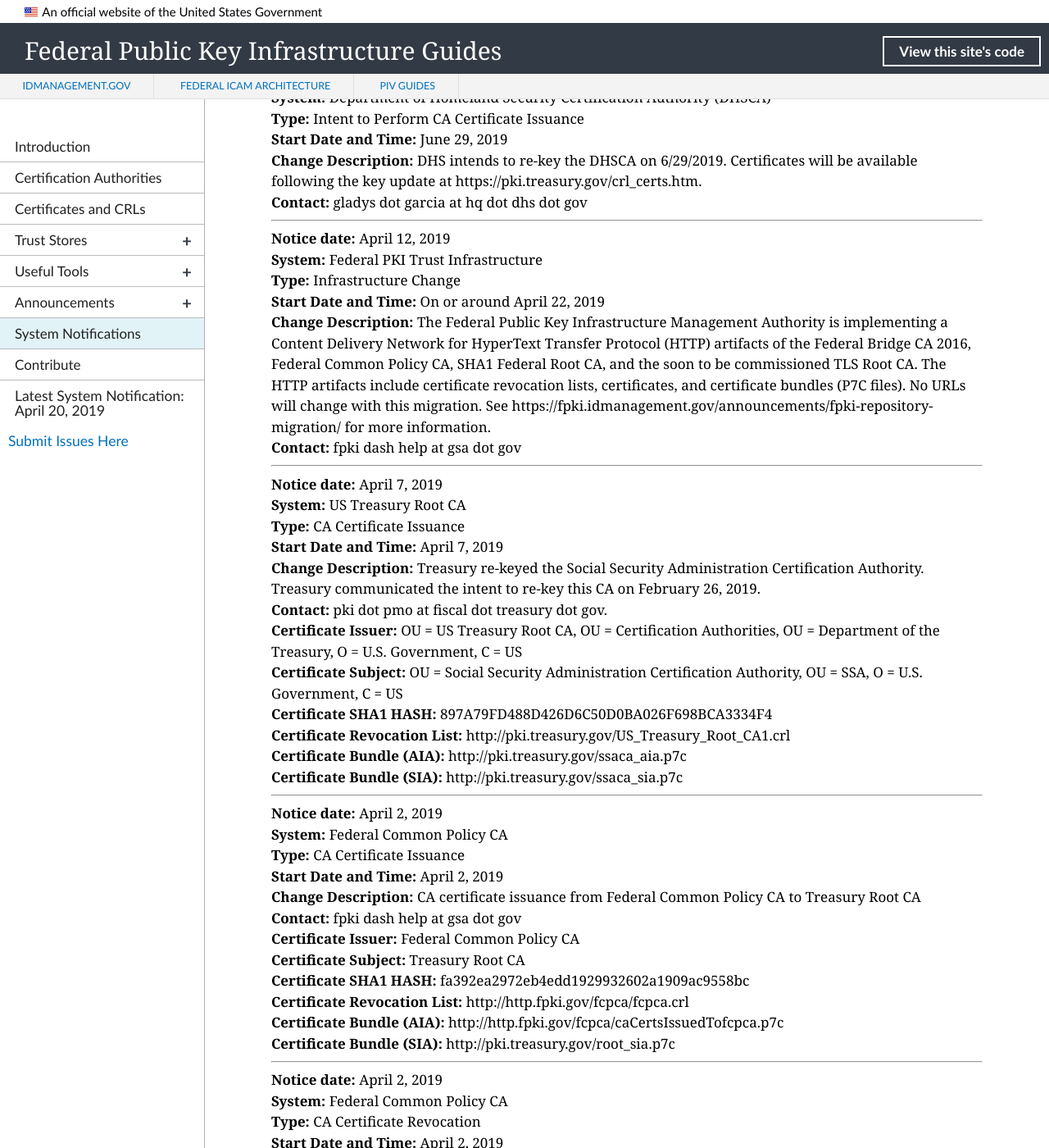
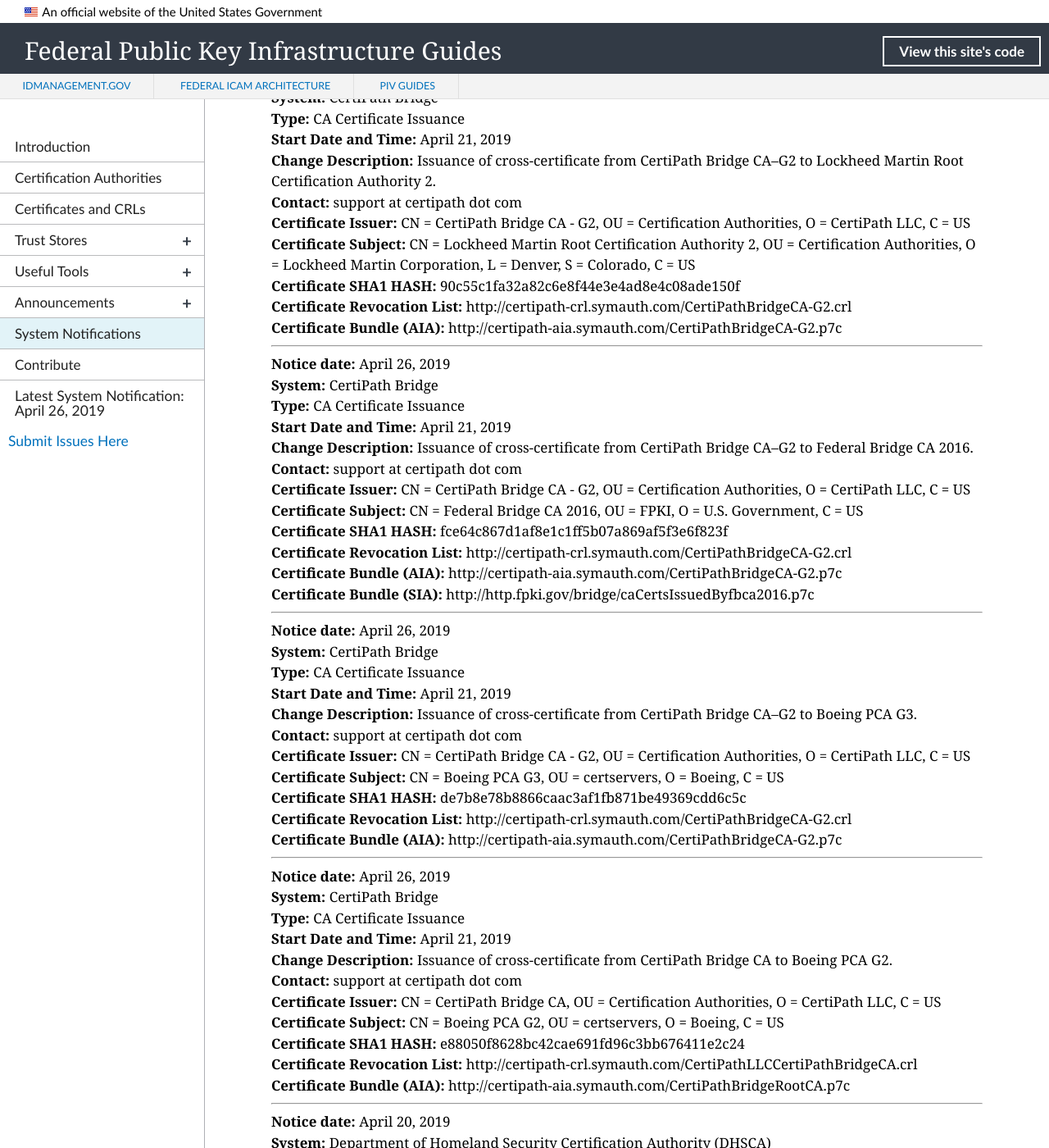
Before and after one commit to GSA/fpki-guides, a Jekyll site: the page built from pages/fpki_notifications.md, in a window 1280 px wide and 1400 px high, scrolled down 850 px. Shown: the whole window at 82% size. Built offline with Jekyll 4.4.1, drawn with Linux system fonts in a browser that asks for light colours; nearby versions of some CDN libraries; library files that are not in the unit come from our copies.

Commit message:
Update notifications.yml

```diff
--- a/_data/notifications.yml
+++ b/_data/notifications.yml
@@ -854,6 +854,62 @@
   sia_uri:
   ocsp_uri:
 
+- notice_date: April 26, 2019
+  change_type: CA Certificate Issuance
+  start_datetime: April 21, 2019
+  system: CertiPath Bridge
+  change_description: Issuance of cross-certificate from CertiPath Bridge CA to Boeing PCA G2.
+  contact: support at certipath dot com
+  ca_certificate_hash: e88050f8628bc42cae691fd96c3bb676411e2c24
+  ca_certificate_issuer: CN = CertiPath Bridge CA, OU = Certification Authorities, O = CertiPath LLC, C = US
+  ca_certificate_subject: CN = Boeing PCA G2, OU = certservers, O = Boeing, C = US
+  cdp_uri: http://certipath-crl.symauth.com/CertiPathLLCCertiPathBridgeCA.crl
+  aia_uri: http://certipath-aia.symauth.com/CertiPathBridgeRootCA.p7c
+  sia_uri:
+  ocsp_uri:
+
+- notice_date: April 26, 2019
+  change_type: CA Certificate Issuance
+  start_datetime: April 21, 2019
+  system: CertiPath Bridge
+  change_description: Issuance of cross-certificate from CertiPath Bridge CA–G2 to Boeing PCA G3.
+  contact: support at certipath dot com
+  ca_certificate_hash: de7b8e78b8866caac3af1fb871be49369cdd6c5c
+  ca_certificate_issuer: CN = CertiPath Bridge CA - G2, OU = Certification Authorities, O = CertiPath LLC, C = US
+  ca_certificate_subject: CN = Boeing PCA G3, OU = certservers, O = Boeing, C = US
+  cdp_uri: http://certipath-crl.symauth.com/CertiPathBridgeCA-G2.crl
+  aia_uri: http://certipath-aia.symauth.com/CertiPathBridgeCA-G2.p7c
+  sia_uri:
+  ocsp_uri:
+
+- notice_date: April 26, 2019
+  change_type: CA Certificate Issuance
+  start_datetime: April 21, 2019
+  system: CertiPath Bridge
+  change_description: Issuance of cross-certificate from CertiPath Bridge CA–G2 to Federal Bridge CA 2016.
+  contact: support at certipath dot com
+  ca_certificate_hash: fce64c867d1af8e1c1ff5b07a869af5f3e6f823f
+  ca_certificate_issuer: CN = CertiPath Bridge CA - G2, OU = Certification Authorities, O = CertiPath LLC, C = US
+  ca_certificate_subject: CN = Federal Bridge CA 2016, OU = FPKI, O = U.S. Government, C = US
+  cdp_uri: http://certipath-crl.symauth.com/CertiPathBridgeCA-G2.crl
+  aia_uri: http://certipath-aia.symauth.com/CertiPathBridgeCA-G2.p7c
+  sia_uri: http://http.fpki.gov/bridge/caCertsIssuedByfbca2016.p7c
+  ocsp_uri:
+
+- notice_date: April 26, 2019
+  change_type: CA Certificate Issuance
+  start_datetime: April 21, 2019
+  system: CertiPath Bridge
+  change_description: Issuance of cross-certificate from CertiPath Bridge CA–G2 to Lockheed Martin Root Certification Authority 2.
+  contact: support at certipath dot com
+  ca_certificate_hash: 90c55c1fa32a82c6e8f44e3e4ad8e4c08ade150f
+  ca_certificate_issuer: CN = CertiPath Bridge CA - G2, OU = Certification Authorities, O = CertiPath LLC, C = US
+  ca_certificate_subject: CN = Lockheed Martin Root Certification Authority 2, OU = Certification Authorities, O = Lockheed Martin Corporation, L = Denver, S = Colorado, C = US
+  cdp_uri: http://certipath-crl.symauth.com/CertiPathBridgeCA-G2.crl
+  aia_uri: http://certipath-aia.symauth.com/CertiPathBridgeCA-G2.p7c
+  sia_uri:
+  ocsp_uri:
+
 #- notice_date:
 #  change_type: CA Certificate Issuance
 #  start_datetime:
```
